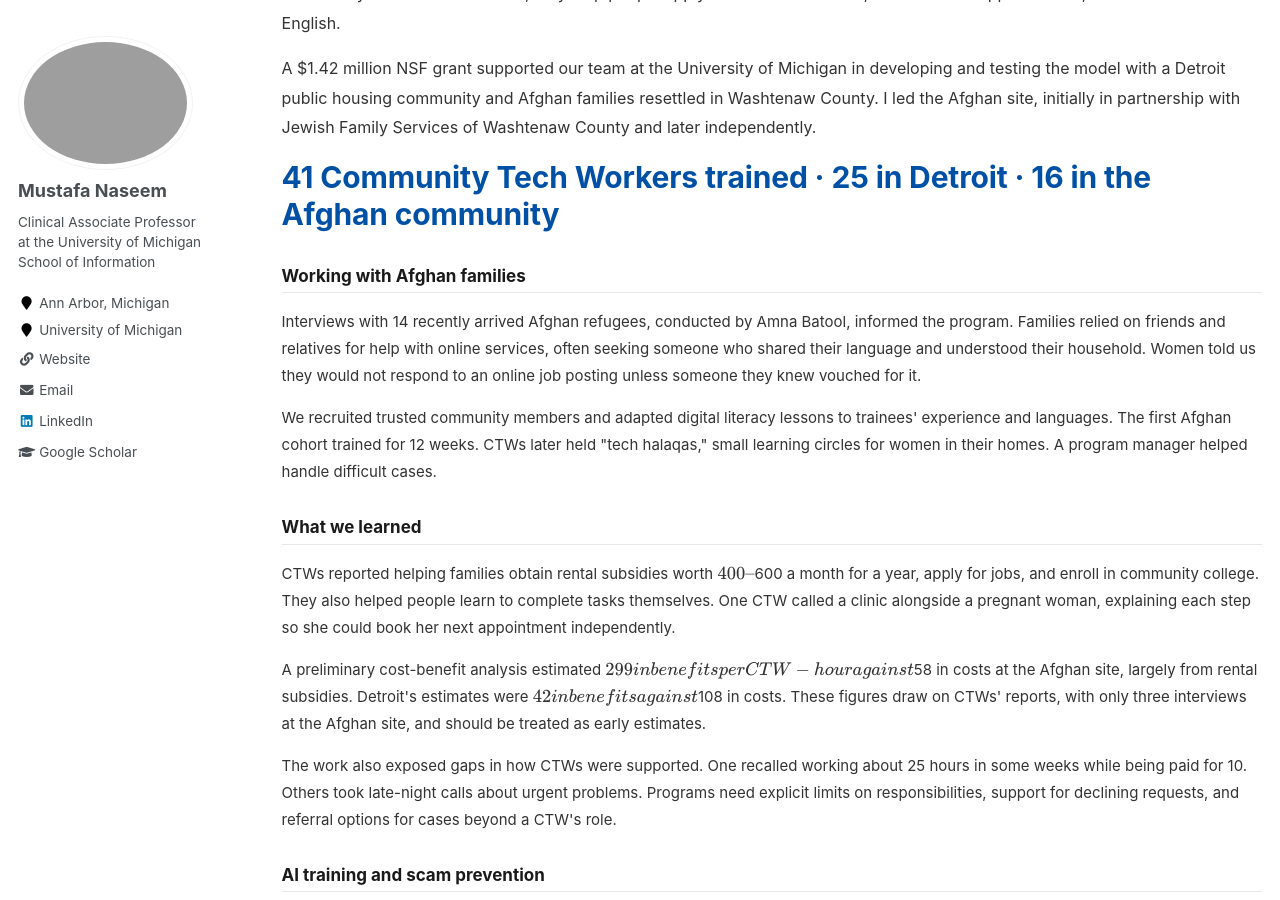
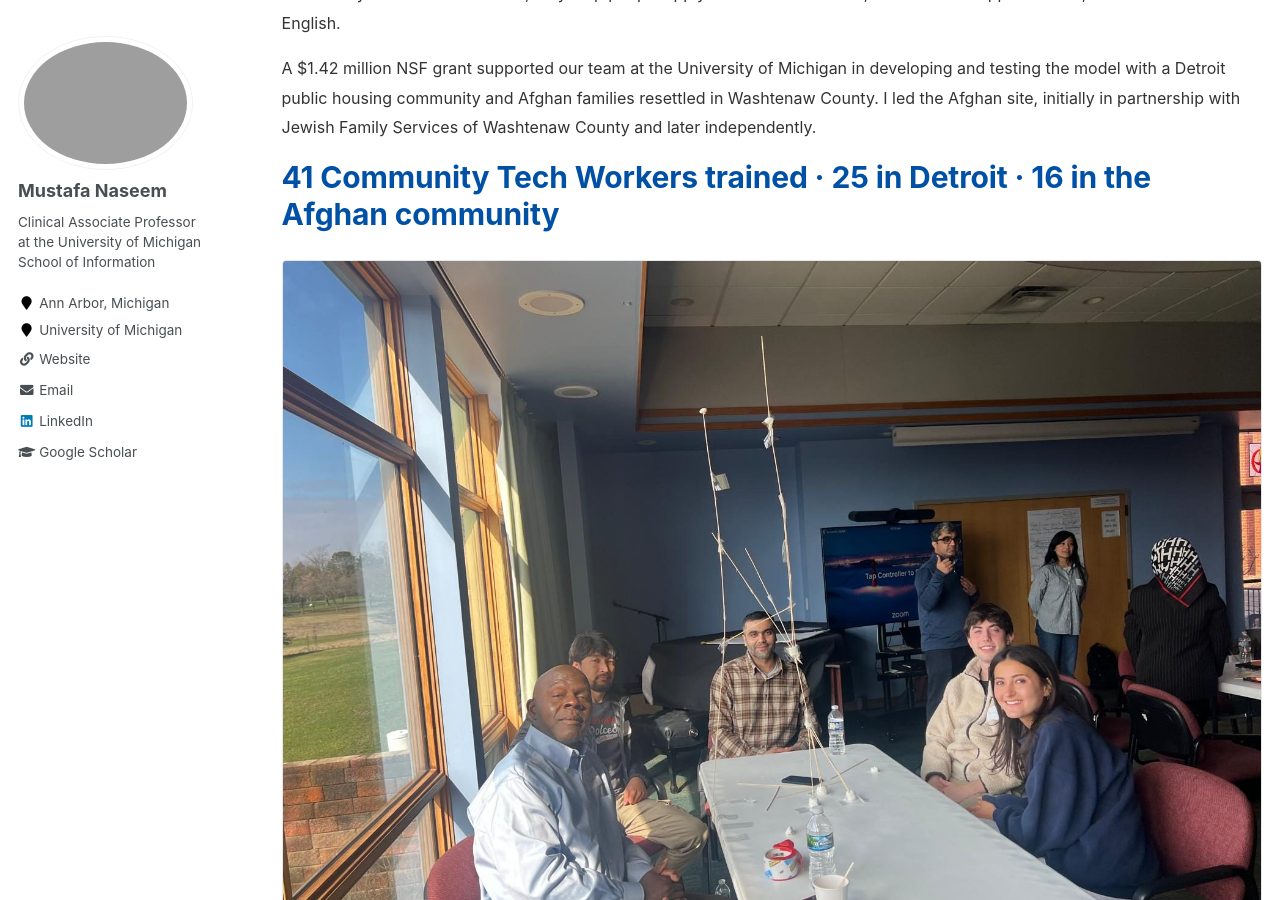
Before and after one commit to mustafanaseem/mustafanaseem.github.io, a Jekyll site: the page built from _pages/impact-community-tech-workers.md, in a window 1280 px wide and 900 px high, scrolled down 370 px. Built offline with Jekyll 4.4.1, drawn with Linux system fonts in a browser that asks for light colours; formulas are drawn with MathJax 3.

Commit message:
Impact: add workshop photograph to Community Tech Workers page
Add images/ctw-workshop.jpg (1600x1200 progressive JPEG, quality 82,
239 KB; original aspect ratio preserved, EXIF orientation applied)
as the main photograph on /impact/community-tech-workers/.

Rendered via the existing .project-figure component used by the
other project pages (full column width, 1 px light border, 4 px
radius). Placed between the stat block and the first section so
the page order reads intro, stat, image, body - matching the
established pattern.

Alt text describes only what is visible (a group of participants
seated around a long conference table with a spaghetti-and-
marshmallow structure rising from its center, a monitor showing a
Zoom login screen, sunlit windows at left). No caption; no names
or event details, per instruction.

Co-Authored-By: Claude Opus 4.7 (1M context) <noreply@anthropic.com>
Claude-Session: https://claude.ai/code/session_0168BZUqyL6hayqYWQHvfBBj

```diff
--- a/_pages/impact-community-tech-workers.md
+++ b/_pages/impact-community-tech-workers.md
@@ -23,6 +23,10 @@ description: "Community Tech Workers help families use online services in Southe
 <div class="stat-block">
   <div class="stat-headline">41 Community Tech Workers trained &middot; 25 in Detroit &middot; 16 in the Afghan community</div>
 </div>
+
+<figure class="project-figure">
+  <img src="{{ base_path }}/images/ctw-workshop.jpg" alt="A group of participants gathered around a long conference table during a workshop. A tall structure of spaghetti sticks and marshmallows rises from the center of the table. A monitor behind the group displays a Zoom login screen; tall windows on the left show a lawn and trees outside." />
+</figure>
 
 <div class="project-body">
 
```
Also changed, not shown: images/ctw-workshop.jpg (added).
